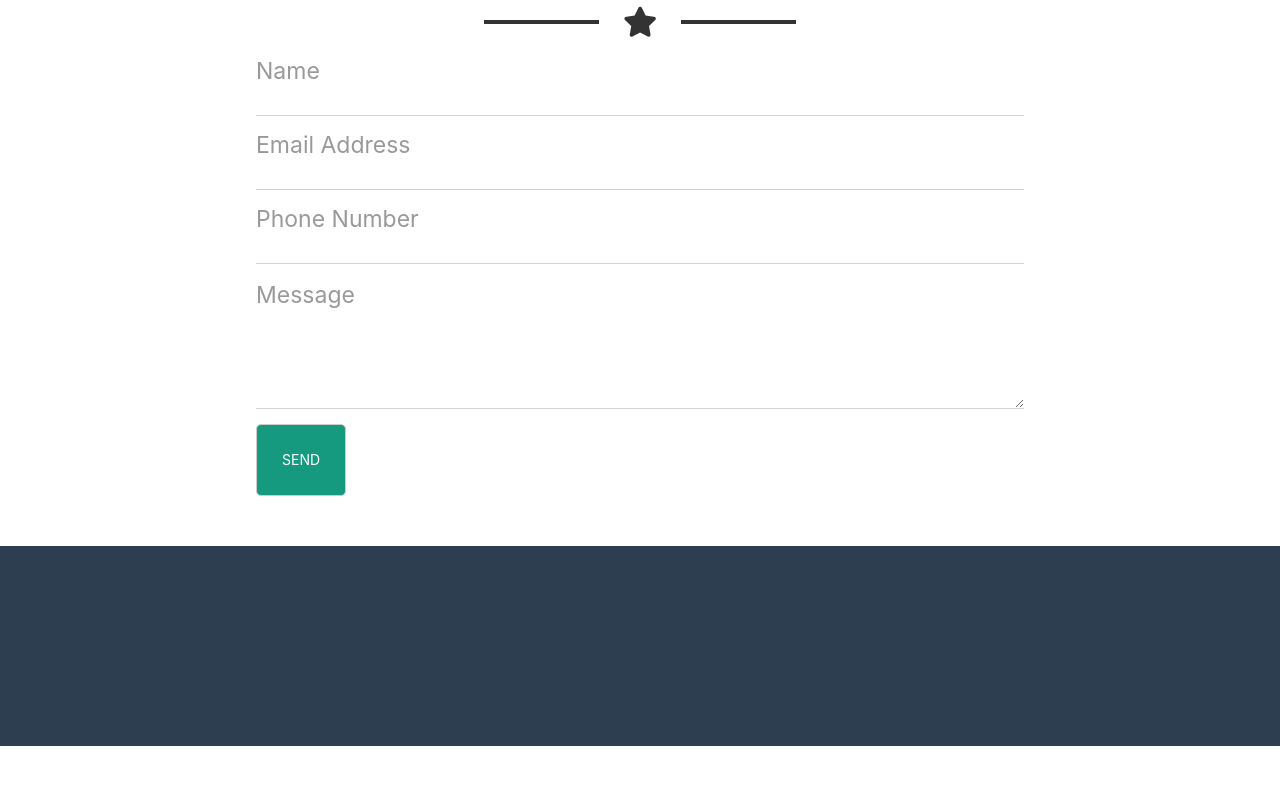
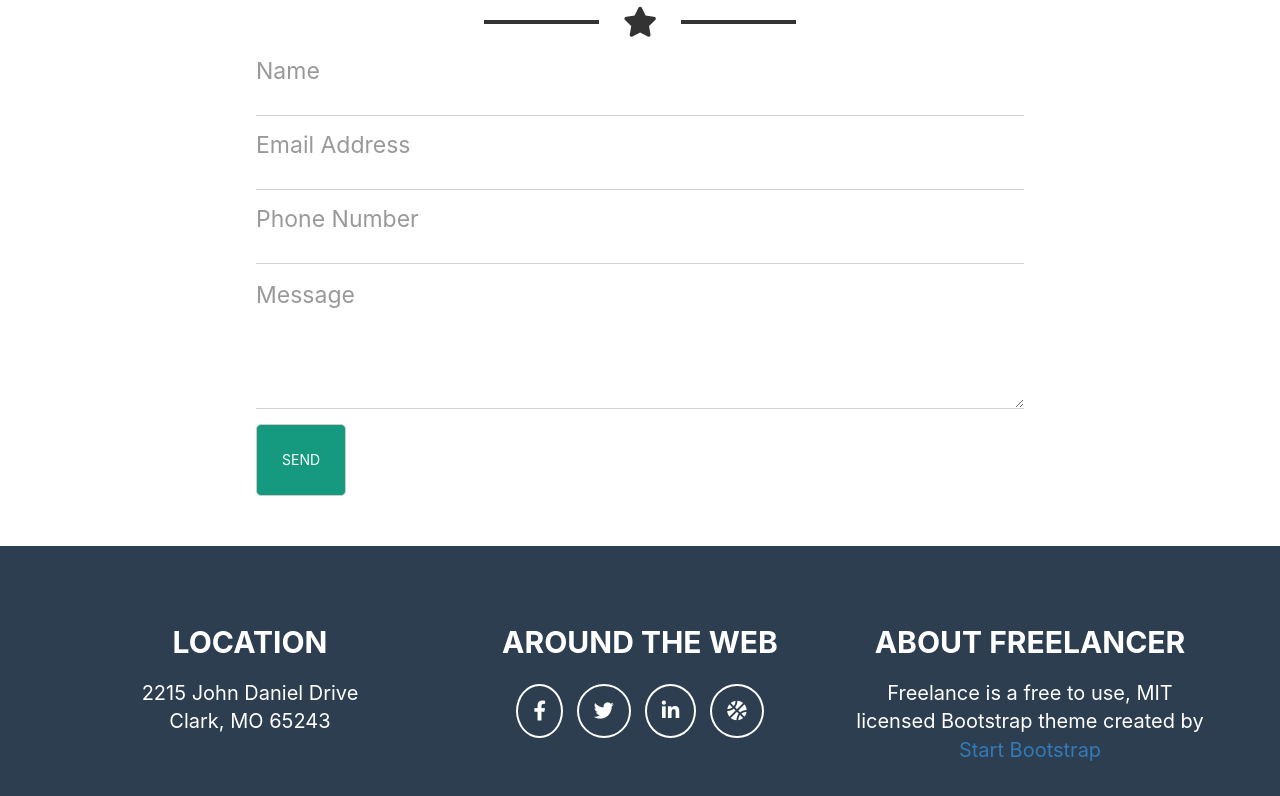
Before and after one commit to williamtruppi/html-css-bootstrap-freelancer, a plain HTML site: page index.html in a window 1280 px wide. Shown: the part 2101-2897 px from the top of the page. Before the commit the page ends 2847 px from the top, so only its background shows below. Drawn offline with nearby package versions, Linux system fonts and the light colour scheme.

Commit message:
Footer completato

```diff
--- a/assets/css/style.css
+++ b/assets/css/style.css
@@ -184,7 +184,33 @@ main{
 
 footer{
   background-color: #2C3E50;
-  height: 200px;
+  padding: 60px 0;
+}
+
+footer h3{
+  color: white;
+  font-size: 3rem;
+  font-weight: 700;
+  margin: 20px 0;
+}
+
+footer p{
+  font-size: 2rem;
+  color: white;
+}
+
+footer i{
+  font-size: 2rem;
+  color: white;
+  margin: 5px;
+  padding: 15px;
+  border: 2px solid white;
+  border-radius: 100%;
+}
+
+footer i:hover{
+  background-color: white;
+  color: inherit;
 }
 
 /* media query XS */
--- a/index.html
+++ b/index.html
@@ -168,6 +168,7 @@
               <span class="outer-line"></span>
             </div>
 
+            <!-- apertura FORM -->
             <form>
               <div class="form-group">
                 <input type="text" class="form-control" id="exampleInputEmail1" placeholder="Name" required>
@@ -181,11 +182,9 @@
               <div class="form-group">
                 <textarea class="form-control" id="Textarea1" rows="3" placeholder="Message" required></textarea>
               </div>
-
               <button type="submit" class="btn btn-default">SEND</button>
             </form>
-
-            </div>
+            <!-- chiusura FORM -->
           </div>
         </div>
         <!-- chiusura row -->
@@ -204,13 +203,25 @@
       <!-- apertura ROW -->
       <div class="row">
         <div class="col-lg-4 col-xs-12 col-md-4">
-
+          <div class="box_footer text-center">
+            <h3>LOCATION</h3>
+            <p>2215 John Daniel Drive <br> Clark, MO 65243 </p>
+          </div>
         </div>
         <div class="col-lg-4 col-xs-12 col-md-4">
-
+          <div class="box_footer text-center">
+            <h3>AROUND THE WEB</h3>
+            <a href="#" btn btn-outline-light btn-social mx-1><i class="fab fa-facebook-f"></i></a>
+            <a href="#"><i class="fab fa-twitter"></i></a>
+            <a href="#"><i class="fab fa-linkedin-in"></i></a>
+            <a href="#"><i class="fas fa-basketball-ball"></i></a>
+          </div>
         </div>
         <div class="col-lg-4 col-xs-12 col-md-4">
-
+          <div class="box_footer text-center">
+            <h3>ABOUT FREELANCER</h3>
+            <p>Freelance is a free to use, MIT licensed Bootstrap theme created by <a href="#">Start Bootstrap</a> </p>
+          </div>
         </div>
       </div>
       <!-- chiusura ROW -->
```
